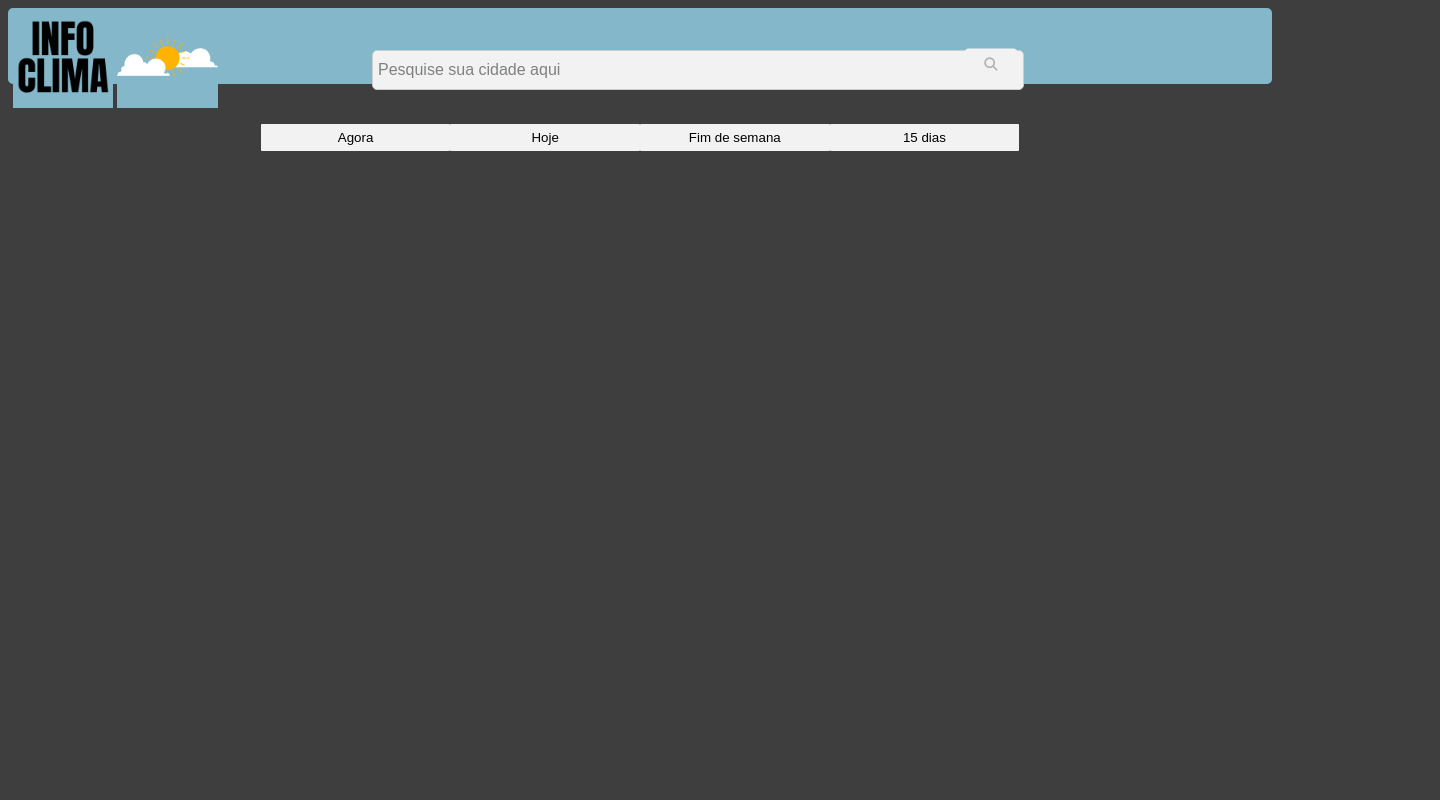
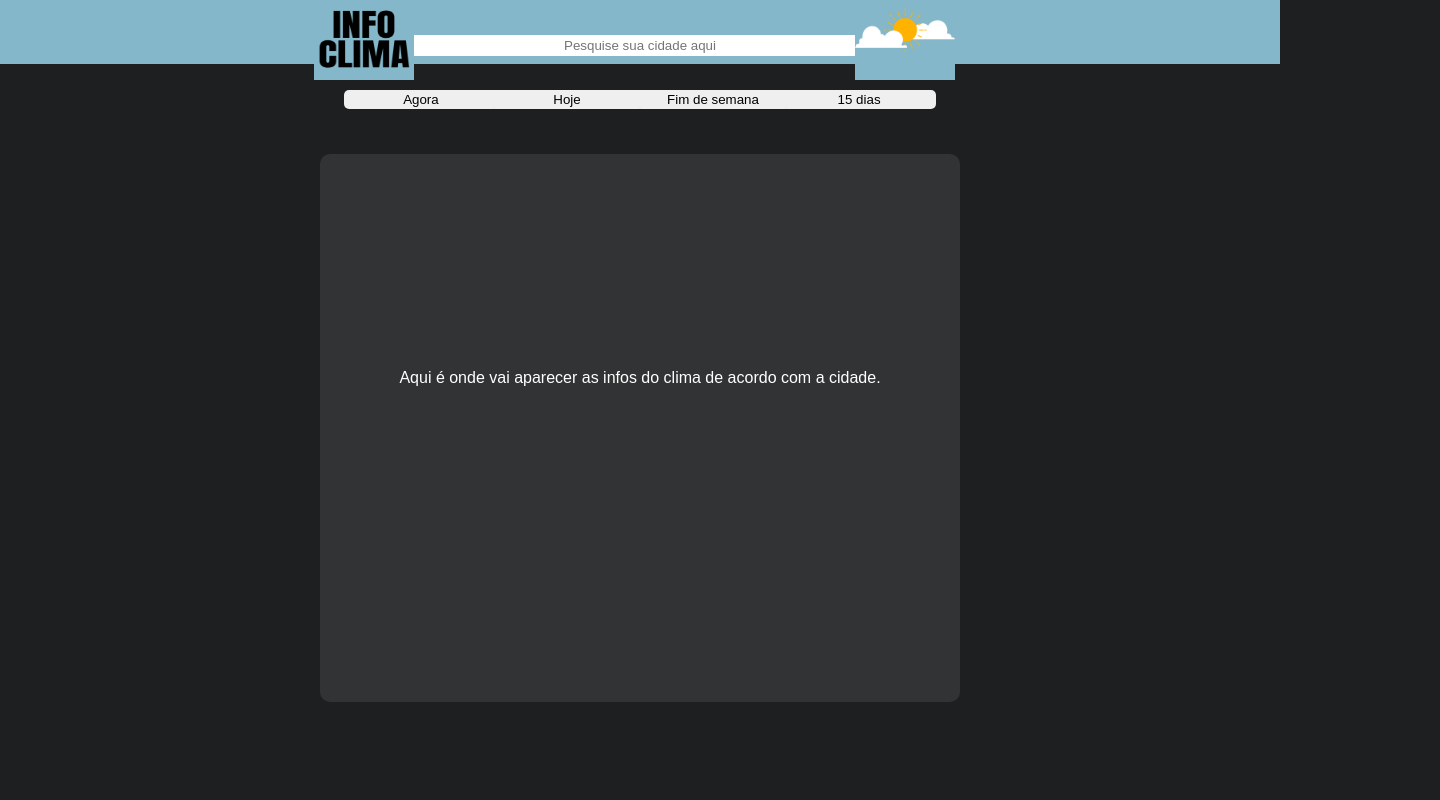
Before and after one commit to Vinicius-Miguel/app-clima, a plain HTML site: page index.htm in a window 1280 px wide. Shown: the top 800 px of the page, 1440 px wide, since content can reach past the window. Drawn offline with Linux system fonts and the light colour scheme; no server answers.

Commit message:
update css and htm, add main and footer.

```diff
--- a/css/style.css
+++ b/css/style.css
@@ -1,94 +1,97 @@
-/* Estilo do cabeçalho */
 header {
+  position: relative;
   background-color: #84b7c9;
-  padding: 3% 12vw; /* Padding responsivo */
-  border-radius: 5px;
+  width: 100vw;
+  height: 5vw;
 }
-body {
-  background-color: #3e3e3e;
+
+/* logos */
+.logo2 {
+  top: 47%;
+  right: 21.5%;
+  position: absolute;
+  width: 100px;
+  height: 100px;
+  transform: translate(-50%, -50%);
+}
+
+.logo1 {
+  top: 0%;
+  left: 24.5%;
+  position: absolute;
+  width: 100px;
+  height: 80px;
+  transform: translate(-0%, -0%);
+}
+
+.search-container {
+  display: flex;
+  justify-content: center;
 }
 
 .search-bar {
-  background-color: #f2f2f2;
-  position: absolute;
-  top: 50px;
-  right: 20%;
-  width: 50%;
-  height: 3%;
-  padding: 7px 5px;
-  border: 1px solid #ccc;
-  border-radius: 5px;
-  font-size: 16px;
-  font-family: Arial, sans-serif;
-  text-align: left;
+  width: 40vw;
+  height: 1.5vw;
+  border-radius: 10px;
+  margin-top: 35px;
+  border-style: none;
+  text-decoration: none;
+  text-align: center;
 }
 
-.search-bar::placeholder {
-  color: rgba(98, 100, 100, 0.8);
+body {
+  position: relative;
+  margin: 0;
+  background-color: #1d1f20;
+  font-family: Arial, Helvetica, sans-serif;
 }
 
-.search-button {
-  position: absolute;
-  right: 20.5%; /* Ajuste fino na posição */
-  top: 8%; /* Centraliza verticalmente */
-  transform: translateY(-50%);
-  background-color: #F2F2F2; /* Cor de fundo */
-  color: #B2B2B2; /* Cor do texto */
-  border: none;
-  padding: 8px 20px; /* Espaçamento interno */
-  cursor: pointer;
-  border-radius: 5px; /* Bordas arredondadas */
-  transition: background-color 0.3s; /* Transição suave */
-  }
-
-.search-bar:focus {
-  outline: none;
-  border-color: #66afe9;
-  box-shadow: 0 0 5px rgba(102, 175, 233, 0.5);
+nav {
+  text-align: center;
+  margin-top: 2%;
 }
 
-.search-icon {
-  width: 20px;
-  height: 20px;
-  color: #666;
+.menu-btn {
+  width: 12vw;
+  height: 1.5vw;
+  margin: -6px;
+  border-radius: 5px;
+  border-style: none;
 }
 
-/* Estilo da barra de navegação */
-nav {
-  display: flex;
-  justify-content: center;
-  position: relative; /* Alterado para relativo */
-  margin-top: 5vh; /* Distância do topo responsiva */
+main {
+  position: relative;
+  z-index: 1;
+  top: 50%;
+  left: 50%;
+  transform: translate(-50%, -50%);
+  background-color: #313334;
+  text-align: center;
+  align-content: center;
+  width: 50vw;
+  height: 35vw;
+  margin-top: 25%;
+  border-radius: 10px;
+  padding-bottom: 100px;
 }
 
-/* Estilo dos botões do menu */
-nav .menu-btn {
-  height: 10%;
-  width: 15%;
-  background-color: #f2f2f2;
-  color: #000000;
-  border-style: none;
-  padding: 0.5%; /* Padding responsivo */
-  margin: 0; /* Espaçamento entre os botões responsivo */
-  cursor: pointer;
-  transition: background-color 0.3s;
-  border-radius: 1px;
+.main-content {
+  color: white;
+
 }
 
-/* Estilo de hover dos botões do menu */
-nav .menu-btn:hover {
-  background-color: #cecece; /* Cor de fundo ao passar o mouse */
+footer {
+  margin-top: 20px;
+  background-color: red;
+  position: relative;
+  bottom: 0;
+  left: 0;
+  width: 100%;
+  padding: 80px;
+  background-color: #313334;
 }
 
-/* Estilo dos logotipos */
-.logos {
-  position: absolute;
-  top: 1%;
-  left: 1%;
+.footer-info {
+  text-align: center;
+  color: white;
 }
-
-/* Estilo dos logotipos */
-.logo1, .logo2 {
-  width: 10%; /* Largura responsiva */
-  height: auto; /* Altura automática */
-}
--- a/index.htm
+++ b/index.htm
@@ -5,29 +5,41 @@
   <title>Info Clima - Previsão do Tempo</title>
   <meta charset="UTF-8">
   <meta http-equiv="X-UA-Compatible" content="ie=edge">
-  <script src="https://kit.fontawesome.com/25badc406d.js" crossorigin="anonymous"></script>
   <meta name="viewport" content="width=device-width, initial-scale=1">
   <link href="css/style.css" rel="stylesheet">
 </head>
 
 <body>
+
   <header>
     <div class="logos">
       <img class="logo1" src="img/logo1.png" alt="">
       <img class="logo2" src="img/logo2.png" alt="">
     </div>
     <div class="search-container">
-      <input type="text" class="search-bar" placeholder="Pesquise sua cidade aqui">
-      <button type="submit" class="search-button"><i class="fas fa-search"></i>
-      </button>
+      <input type="text" class="search-bar" id="city-input" placeholder="Pesquise sua cidade aqui">
     </div>
   </header>
+
   <nav>
     <button class="menu-btn">Agora</button>
     <button class="menu-btn">Hoje</button>
     <button class="menu-btn">Fim de semana</button>
     <button class="menu-btn">15 dias</button>
   </nav>
+
+  <main>
+    <div class="main-content">
+      <p>Aqui é onde vai aparecer as infos do clima de acordo com a cidade.</p>
+    </div>
+  </main>
+  <script src="js/main.js"></script>
 </body>
 
+<footer>
+  <div class="footer-info">
+    <p>Algumas infos</p>
+  </div>
+</footer>
+
 </html>
--- a/js/main.js
+++ b/js/main.js
@@ -0,0 +1,20 @@
+function getAPIData() {
+  const apiUrl = "https://api.hgbrasil.com/weather?woeid=455828";
+
+  fetch(apiUrl)
+    .then(response => {
+      if (!response.ok) {
+        throw new Error("Erro ao buscar dados da API");
+      }
+
+      return response.json();
+    })
+    .then(data => {
+      document.getElementById('weather').innerText = JSON.stringify(data);
+    })
+    .catch(error => {
+      console.error("Erro:", error);
+    });
+}
+
+window.onload = getAPIData;
```
